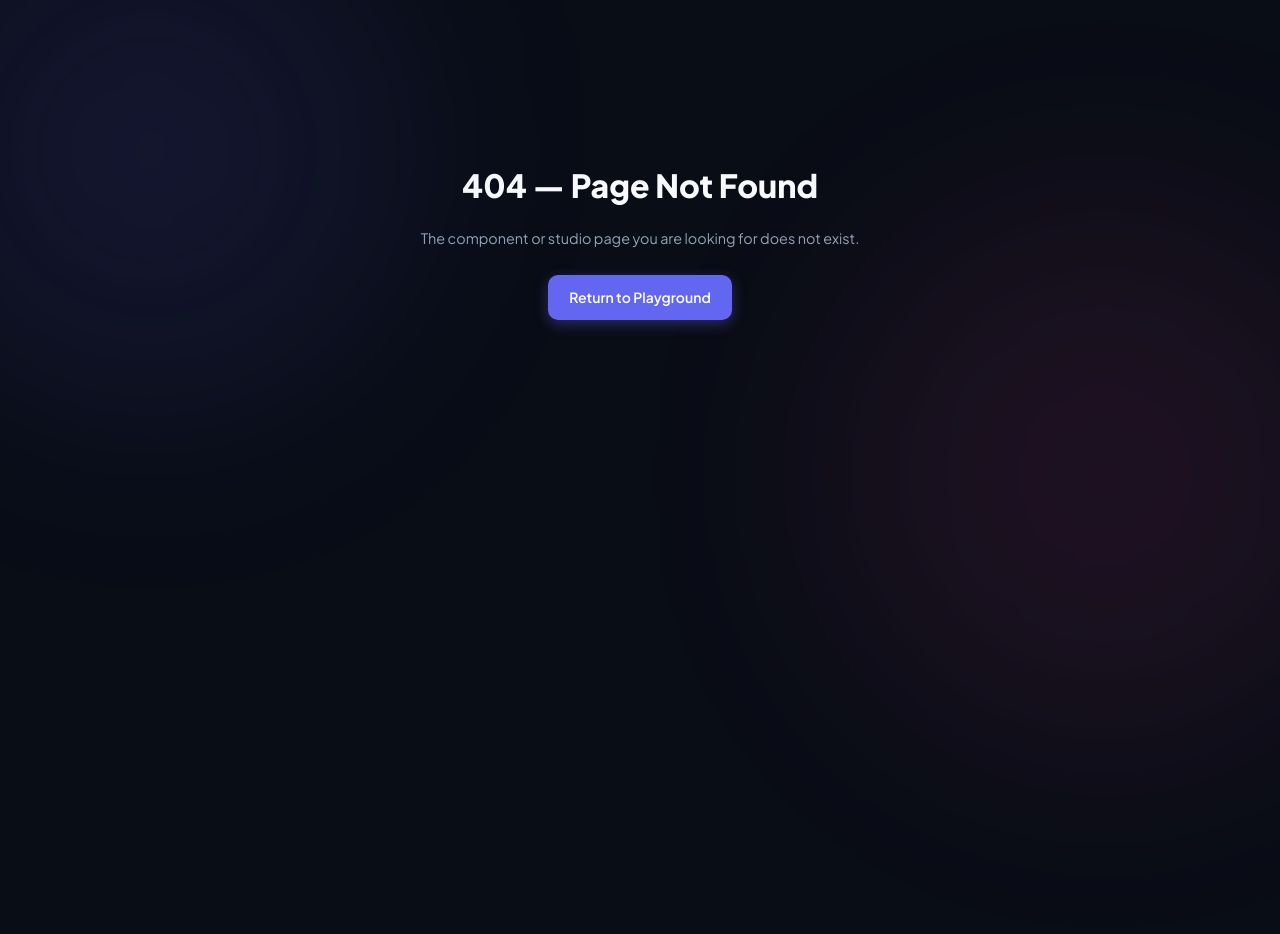
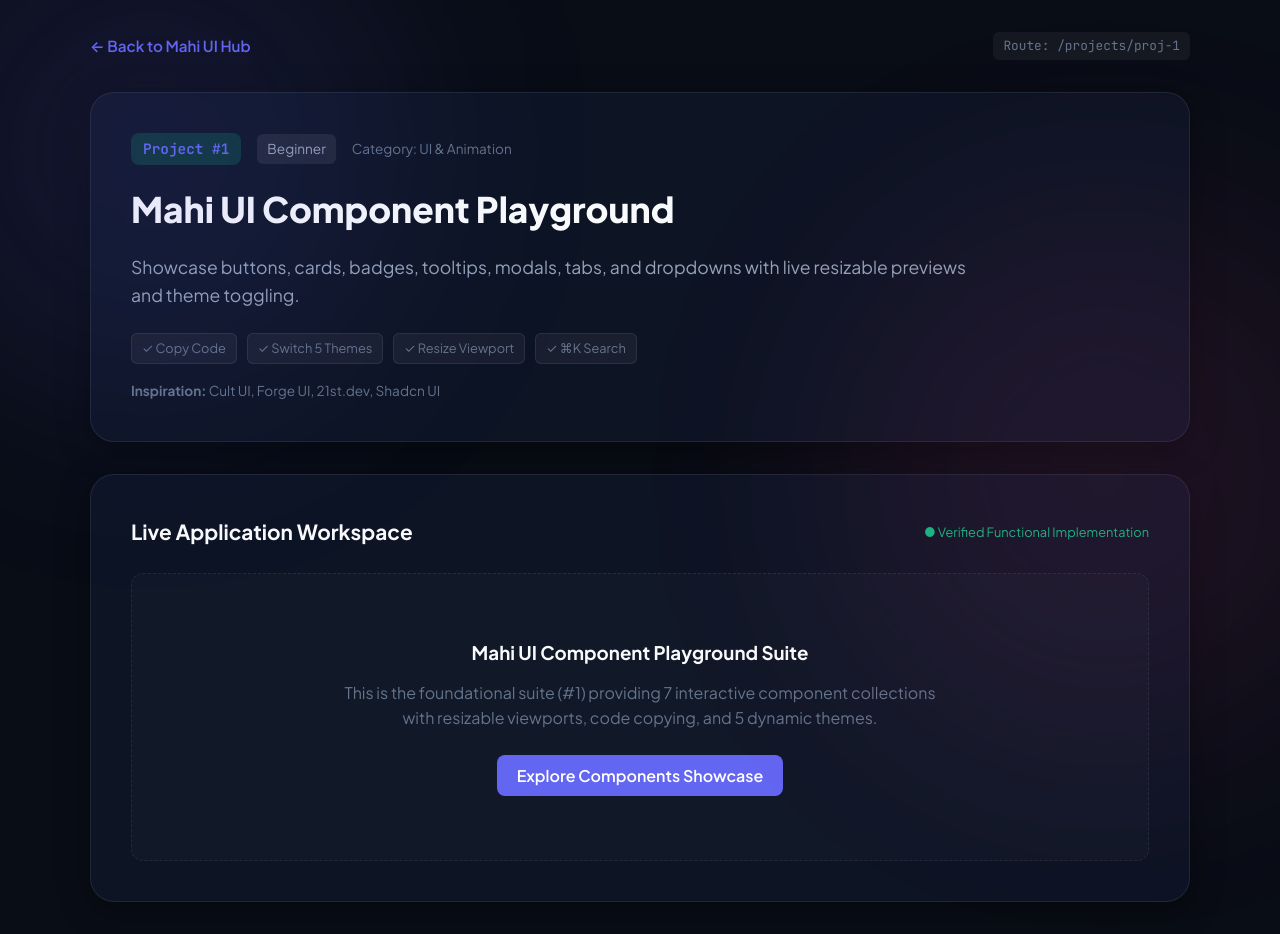
Before and after one commit to mahi-developer-universe/Mahi-UI-Component-Playground, a Next.js app: page /projects/proj-1 in a window 1280 px wide. Before the commit this address had no page. Before the commit the page ends 800 px from the top, so only its background shows below. Built offline with nearby package versions, Linux system fonts and the light colour scheme.

Commit message:
feat: implement dedicated Next.js App Router dynamic routes (/projects/[id]) for all 30 frontend developer projects

```diff
--- /dev/null
+++ b/src/app/projects/[id]/page.tsx
@@ -0,0 +1,189 @@
+import React from 'react';
+import Link from 'next/link';
+import { notFound } from 'next/navigation';
+import { projectsData } from '@/data';
+import interactiveRendered from '@/data/projects/interactive-rendered.json';
+
+export function generateStaticParams() {
+  return projectsData.map((project) => ({
+    id: project.id
+  }));
+}
+
+export default async function ProjectDetailPage({ params }: { params: Promise<{ id: string }> }) {
+  const { id } = await params;
+  const project = projectsData.find((p) => p.id === id);
+
+  if (!project) {
+    notFound();
+  }
+
+  const renderedHtml = project.interactiveModule
+    ? (interactiveRendered as Record<string, string>)[project.interactiveModule]
+    : null;
+
+  return (
+    <div style={{ minHeight: '100vh', background: 'var(--bg-primary)', color: 'var(--text-main)', padding: '2rem 1.5rem' }}>
+      <div style={{ maxWidth: '1100px', margin: '0 auto' }}>
+        {/* Back Link & Navigation */}
+        <div style={{ marginBottom: '2rem', display: 'flex', alignItems: 'center', justifyContent: 'space-between' }}>
+          <Link
+            href="/"
+            style={{
+              display: 'inline-flex',
+              alignItems: 'center',
+              gap: '8px',
+              color: 'var(--accent-primary)',
+              textDecoration: 'none',
+              fontWeight: 600,
+              fontSize: '0.95rem'
+            }}
+          >
+            ← Back to Mahi UI Hub
+          </Link>
+          <span
+            style={{
+              fontSize: '0.8rem',
+              color: 'var(--text-muted)',
+              fontFamily: 'var(--font-mono, monospace)',
+              background: 'rgba(255, 255, 255, 0.05)',
+              padding: '4px 10px',
+              borderRadius: '6px'
+            }}
+          >
+            Route: /projects/{project.id}
+          </span>
+        </div>
+
+        {/* Project Header Banner */}
+        <div
+          style={{
+            background: 'var(--bg-card)',
+            border: '1px solid var(--border-color)',
+            borderRadius: 'var(--radius-xl, 16px)',
+            padding: '2.5rem',
+            marginBottom: '2rem',
+            boxShadow: 'var(--glass-shadow)'
+          }}
+        >
+          <div style={{ display: 'flex', alignItems: 'center', gap: '1rem', marginBottom: '1rem' }}>
+            <span
+              style={{
+                background: 'rgba(16, 185, 129, 0.2)',
+                color: 'var(--accent-primary)',
+                fontFamily: 'var(--font-mono, monospace)',
+                fontWeight: 700,
+                fontSize: '0.9rem',
+                padding: '4px 12px',
+                borderRadius: '8px'
+              }}
+            >
+              Project #{project.num}
+            </span>
+            <span
+              style={{
+                fontSize: '0.85rem',
+                padding: '4px 10px',
+                borderRadius: '6px',
+                background: 'rgba(255, 255, 255, 0.08)',
+                color: 'var(--text-secondary)'
+              }}
+            >
+              {project.difficulty}
+            </span>
+            <span style={{ fontSize: '0.85rem', color: 'var(--text-muted)' }}>
+              Category: {project.sectionLabel}
+            </span>
+          </div>
+
+          <h1 style={{ fontSize: '2.2rem', fontWeight: 800, margin: '0 0 1rem 0', color: 'var(--text-main)' }}>
+            {project.title}
+          </h1>
+
+          <p style={{ fontSize: '1.1rem', color: 'var(--text-secondary)', lineHeight: 1.6, maxWidth: '850px', margin: '0 0 1.5rem 0' }}>
+            {project.description}
+          </p>
+
+          <div style={{ display: 'flex', gap: '10px', flexWrap: 'wrap', marginBottom: '1rem' }}>
+            {project.features.map((feat) => (
+              <span
+                key={feat}
+                style={{
+                  fontSize: '0.8rem',
+                  background: 'rgba(255, 255, 255, 0.05)',
+                  border: '1px solid var(--border-color)',
+                  padding: '4px 10px',
+                  borderRadius: '6px',
+                  color: 'var(--text-muted)'
+                }}
+              >
+                ✓ {feat}
+              </span>
+            ))}
+          </div>
+
+          <div style={{ fontSize: '0.85rem', color: 'var(--text-muted)' }}>
+            <strong>Inspiration:</strong> {project.inspiredBy}
+          </div>
+        </div>
+
+        {/* Live Interactive Workspace */}
+        <div
+          style={{
+            background: 'var(--bg-card)',
+            border: '1px solid var(--border-color)',
+            borderRadius: 'var(--radius-xl, 16px)',
+            padding: '2.5rem',
+            boxShadow: 'var(--glass-shadow)',
+            minHeight: '400px'
+          }}
+        >
+          <div style={{ marginBottom: '1.5rem', display: 'flex', alignItems: 'center', justifyContent: 'space-between' }}>
+            <h2 style={{ fontSize: '1.3rem', fontWeight: 700, margin: 0 }}>
+              Live Application Workspace
+            </h2>
+            <span style={{ fontSize: '0.8rem', color: 'var(--success, #10b981)' }}>
+              ● Verified Functional Implementation
+            </span>
+          </div>
+
+          {renderedHtml ? (
+            <div
+              className="interactive-mount-wrapper"
+              dangerouslySetInnerHTML={{ __html: renderedHtml }}
+            />
+          ) : (
+            <div
+              style={{
+                padding: '4rem 2rem',
+                textAlign: 'center',
+                background: 'rgba(255, 255, 255, 0.02)',
+                borderRadius: '12px',
+                border: '1px dashed var(--border-color)'
+              }}
+            >
+              <h3 style={{ margin: '0 0 0.75rem 0' }}>Mahi UI Component Playground Suite</h3>
+              <p style={{ color: 'var(--text-muted)', maxWidth: '600px', margin: '0 auto 1.5rem auto', lineHeight: 1.6 }}>
+                This is the foundational suite (#1) providing 7 interactive component collections with resizable viewports, code copying, and 5 dynamic themes.
+              </p>
+              <Link
+                href="/#showcase-container"
+                style={{
+                  display: 'inline-block',
+                  background: 'var(--accent-primary)',
+                  color: '#fff',
+                  padding: '8px 20px',
+                  borderRadius: '8px',
+                  textDecoration: 'none',
+                  fontWeight: 600
+                }}
+              >
+                Explore Components Showcase
+              </Link>
+            </div>
+          )}
+        </div>
+      </div>
+    </div>
+  );
+}
--- a/src/data/projects/projects.json
+++ b/src/data/projects/projects.json
@@ -16,7 +16,8 @@
     ],
     "inspiredBy": "Cult UI, Forge UI, 21st.dev, Shadcn UI",
     "activeType": "interactive-builder",
-    "previewType": "component-suite"
+    "previewType": "component-suite",
+    "route": "/projects/proj-1"
   },
   {
     "id": "proj-2",
@@ -34,7 +35,8 @@
       "Speed Slider"
     ],
     "inspiredBy": "UI Verse, React Bits, Motion Primitives",
-    "interactiveModule": "button-gallery"
+    "interactiveModule": "button-gallery",
+    "route": "/projects/proj-2"
   },
   {
     "id": "proj-3",
@@ -52,7 +54,8 @@
       "CSS Easing Export"
     ],
     "inspiredBy": "Movements.dev, Animos, 60fps.design",
-    "interactiveModule": "motion-lab"
+    "interactiveModule": "motion-lab",
+    "route": "/projects/proj-3"
   },
   {
     "id": "proj-4",
@@ -70,7 +73,8 @@
       "Zero-Dependency CSS"
     ],
     "inspiredBy": "Craft UI, Loadmo, Magic UI",
-    "interactiveModule": "loader-lab"
+    "interactiveModule": "loader-lab",
+    "route": "/projects/proj-4"
   },
   {
     "id": "proj-5",
@@ -88,7 +92,8 @@
       "SVG/JSON Export"
     ],
     "inspiredBy": "Evil Charts, Generative Charts, Charts Supply",
-    "interactiveModule": "chart-playground"
+    "interactiveModule": "chart-playground",
+    "route": "/projects/proj-5"
   },
   {
     "id": "proj-6",
@@ -106,7 +111,8 @@
       "Fullscreen Mode"
     ],
     "inspiredBy": "Gradientool, Web.dev Gradient Studio, MagicPattern",
-    "interactiveModule": "gradient-studio"
+    "interactiveModule": "gradient-studio",
+    "route": "/projects/proj-6"
   },
   {
     "id": "proj-7",
@@ -124,7 +130,8 @@
       "Background Tile CSS"
     ],
     "inspiredBy": "Tabbied, MagicPattern, Hero Patterns",
-    "interactiveModule": "pattern-studio"
+    "interactiveModule": "pattern-studio",
+    "route": "/projects/proj-7"
   },
   {
     "id": "proj-8",
@@ -142,7 +149,8 @@
       "Export Canvas PNG"
     ],
     "inspiredBy": "Dither Garden, Halftone Maker, Ditter",
-    "interactiveModule": "dither-studio"
+    "interactiveModule": "dither-studio",
+    "route": "/projects/proj-8"
   },
   {
     "id": "proj-9",
@@ -160,7 +168,8 @@
       "CSS Code Snippet"
     ],
     "inspiredBy": "Type Field, Space Type Generator, Modern Web",
-    "interactiveModule": "typography-lab"
+    "interactiveModule": "typography-lab",
+    "route": "/projects/proj-9"
   },
   {
     "id": "proj-10",
@@ -178,7 +187,8 @@
       "Copy Clean SVG"
     ],
     "inspiredBy": "DesignEvo, Book of Shapes, Minimal Logo",
-    "interactiveModule": "logo-maker"
+    "interactiveModule": "logo-maker",
+    "route": "/projects/proj-10"
   },
   {
     "id": "proj-11",
@@ -196,7 +206,8 @@
       "Direct Link"
     ],
     "inspiredBy": "Siteinspire, Land-book, Godly, Mobbin",
-    "interactiveModule": "inspiration-hub"
+    "interactiveModule": "inspiration-hub",
+    "route": "/projects/proj-11"
   },
   {
     "id": "proj-12",
@@ -214,7 +225,8 @@
       "Full-width Toggle"
     ],
     "inspiredBy": "Land-book, CTA Gallery, 21st.dev",
-    "interactiveModule": "hero-gallery"
+    "interactiveModule": "hero-gallery",
+    "route": "/projects/proj-12"
   },
   {
     "id": "proj-13",
@@ -232,7 +244,8 @@
       "HTML/CSS Export"
     ],
     "inspiredBy": "Navbar Gallery, Shadcn Navbar, Cult UI",
-    "interactiveModule": "navbar-playground"
+    "interactiveModule": "navbar-playground",
+    "route": "/projects/proj-13"
   },
   {
     "id": "proj-14",
@@ -250,7 +263,8 @@
       "Responsive Preview"
     ],
     "inspiredBy": "CTA Gallery, Forge UI, 21st.dev",
-    "interactiveModule": "cta-footer-gallery"
+    "interactiveModule": "cta-footer-gallery",
+    "route": "/projects/proj-14"
   },
   {
     "id": "proj-15",
@@ -268,7 +282,8 @@
       "Export/Import JSON"
     ],
     "inspiredBy": "Marqly, Save Design, Refero",
-    "interactiveModule": "bookmark-manager"
+    "interactiveModule": "bookmark-manager",
+    "route": "/projects/proj-15"
   },
   {
     "id": "proj-16",
@@ -286,7 +301,8 @@
       "Human SVG Only"
     ],
     "inspiredBy": "Flowbite Icons, Lucide, Keyline Icons",
-    "interactiveModule": "icon-explorer"
+    "interactiveModule": "icon-explorer",
+    "route": "/projects/proj-16"
   },
   {
     "id": "proj-17",
@@ -304,7 +320,8 @@
       "Download PNG"
     ],
     "inspiredBy": "Ogimage CN, Vercel OG, MagicPattern",
-    "interactiveModule": "og-generator"
+    "interactiveModule": "og-generator",
+    "route": "/projects/proj-17"
   },
   {
     "id": "proj-18",
@@ -322,7 +339,8 @@
       "Copy Clean CSS"
     ],
     "inspiredBy": "CSSPro, UI Verse, Generator.io",
-    "interactiveModule": "css-generator"
+    "interactiveModule": "css-generator",
+    "route": "/projects/proj-18"
   },
   {
     "id": "proj-19",
@@ -340,7 +358,8 @@
       "Suggested Fixes"
     ],
     "inspiredBy": "WebAIM, Medium A11y, Contrast Checker",
-    "interactiveModule": "a11y-checker"
+    "interactiveModule": "a11y-checker",
+    "route": "/projects/proj-19"
   },
   {
     "id": "proj-20",
@@ -358,7 +377,8 @@
       "Star Ratings"
     ],
     "inspiredBy": "Shadcn Registry, 21st.dev, Cult UI Registry",
-    "interactiveModule": "registry-explorer"
+    "interactiveModule": "registry-explorer",
+    "route": "/projects/proj-20"
   },
   {
     "id": "proj-21",
@@ -376,7 +396,8 @@
       "Download CSV"
     ],
     "inspiredBy": "Blink Analytics, Tremor, XY Analytics",
-    "interactiveModule": "saas-dashboard"
+    "interactiveModule": "saas-dashboard",
+    "route": "/projects/proj-21"
   },
   {
     "id": "proj-22",
@@ -394,7 +415,8 @@
       "Interactive Drag"
     ],
     "inspiredBy": "React Flow, ASI Create, Langflow",
-    "interactiveModule": "workflow-builder"
+    "interactiveModule": "workflow-builder",
+    "route": "/projects/proj-22"
   },
   {
     "id": "proj-23",
@@ -412,7 +434,8 @@
       "Copy Payload"
     ],
     "inspiredBy": "AIVORA, OpenAI Playground, Anthropic Workbench",
-    "interactiveModule": "prompt-playground"
+    "interactiveModule": "prompt-playground",
+    "route": "/projects/proj-23"
   },
   {
     "id": "proj-24",
@@ -430,7 +453,8 @@
       "Human Assignees"
     ],
     "inspiredBy": "Linear, Notion, Ovious.Studio",
-    "interactiveModule": "kanban-workspace"
+    "interactiveModule": "kanban-workspace",
+    "route": "/projects/proj-24"
   },
   {
     "id": "proj-25",
@@ -448,7 +472,8 @@
       "Contact Form"
     ],
     "inspiredBy": "Agentfolio, Brittany Chiang, Rauno Freiberg",
-    "interactiveModule": "developer-portfolio"
+    "interactiveModule": "developer-portfolio",
+    "route": "/projects/proj-25"
   },
   {
     "id": "proj-26",
@@ -466,7 +491,8 @@
       "Live Nested View"
     ],
     "inspiredBy": "Responsively, Sizzy, Chrome DevTools",
-    "interactiveModule": "device-previewer"
+    "interactiveModule": "device-previewer",
+    "route": "/projects/proj-26"
   },
   {
     "id": "proj-27",
@@ -484,7 +510,8 @@
       "Tailwind Config Export"
     ],
     "inspiredBy": "Radix Colors, Tailwind Config, Open Props",
-    "interactiveModule": "tokens-generator"
+    "interactiveModule": "tokens-generator",
+    "route": "/projects/proj-27"
   },
   {
     "id": "proj-28",
@@ -502,7 +529,8 @@
       "Direct Source Links"
     ],
     "inspiredBy": "Minimal Gallery, A1 Gallery, Godly",
-    "interactiveModule": "screenshot-gallery"
+    "interactiveModule": "screenshot-gallery",
+    "route": "/projects/proj-28"
   },
   {
     "id": "proj-29",
@@ -520,7 +548,8 @@
       "Interactive CTA Plan Select"
     ],
     "inspiredBy": "Stripe Pricing, Vercel Pricing, Cult UI Pricing",
-    "interactiveModule": "pricing-builder"
+    "interactiveModule": "pricing-builder",
+    "route": "/projects/proj-29"
   },
   {
     "id": "proj-30",
@@ -538,6 +567,7 @@
       "Instant Code View"
     ],
     "inspiredBy": "30 Seconds of Code, React Bits, CSS-Tricks",
-    "interactiveModule": "snippet-library"
+    "interactiveModule": "snippet-library",
+    "route": "/projects/proj-30"
   }
 ]
--- a/src/types/index.ts
+++ b/src/types/index.ts
@@ -34,6 +34,7 @@
   features: string[];
   inspiredBy: string;
   interactiveModule?: string;
+  route?: string;
 }
 
 export interface ResourceItem {
```
Also changed, not shown: src/components/ui/ProjectCard.tsx (+22 -2 lines).
